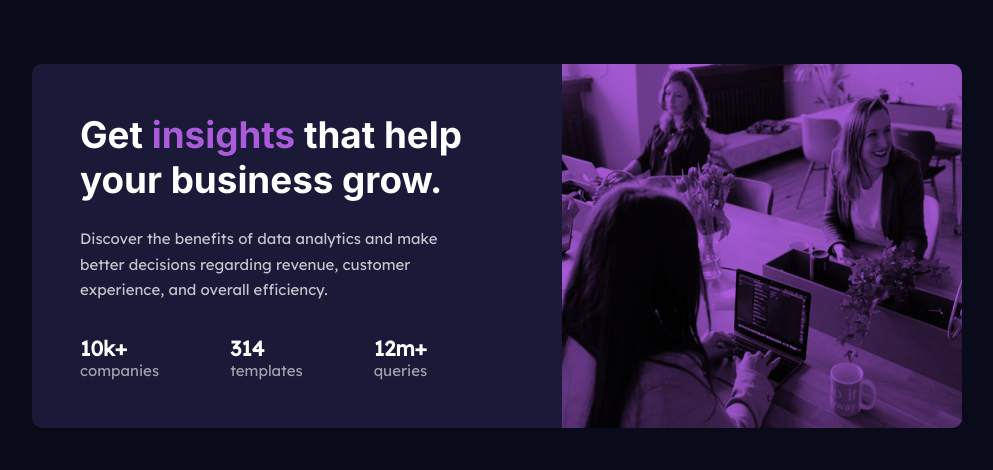
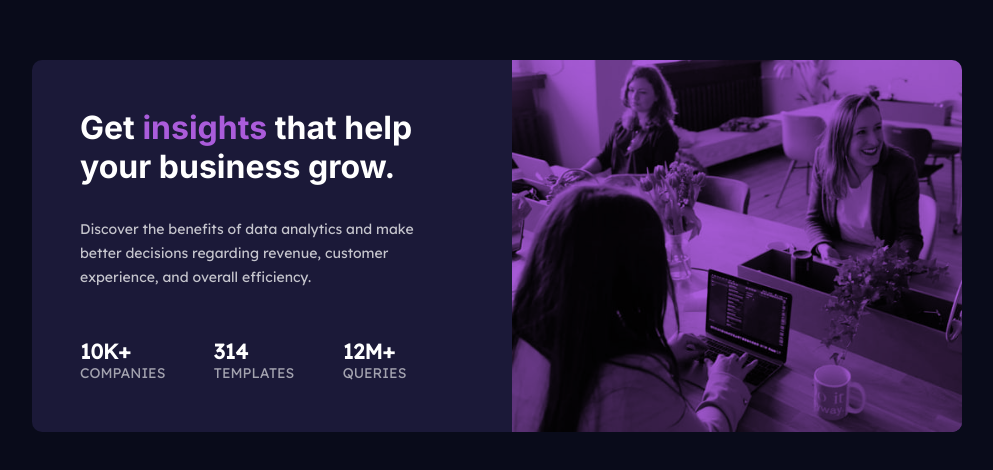
Before and after one commit to Umer-Khokhar/stats-preview-card-component, a plain HTML site: page index.html in a window 1280 px wide. Shown: the part 154-624 px from the top of the page, without its empty margins (143-1136 px from the left). Drawn offline with Linux system fonts and the light colour scheme.

Commit message:
-fix Size Fixing!

```diff
--- a/style.css
+++ b/style.css
@@ -29,22 +29,25 @@ body {
   border-radius: 10px 0 0 10px;
 }
 .info h1 {
-  font-size: 2.3rem;
+  font-size: 2rem;
   font-family: "Inter", sans-serif;
 }
 h1 span {
     color: hsl(277, 64%, 61%);
 }
 .info p {
-  margin: 1.5rem 0 2rem 0;
+  margin: 2rem 0;
   line-height: 1.7;
   width: 90%;
   color: hsla(0, 0%, 100%, 0.75);
+  font-size: 14px;
 }
 .stats {
+  margin-top: 3rem;
   display: flex;
   justify-content: space-between;
-  width: 80%;
+  width: 85%;
+  text-transform: uppercase;
 }
 .stat {
   display: flex;
@@ -55,6 +58,7 @@ h1 span {
 }
 .stat span {
     color: hsla(0, 0%, 100%, 0.6);
+    font-size: 14px;
 }
 
 .image {
@@ -80,7 +84,7 @@ h1 span {
   .image img {
     filter: grayscale(100%);
     mix-blend-mode: multiply;
-    width: 400px;
+    width: 450px;
     border-radius: 0 10px 10px 0;
   }
 
```
